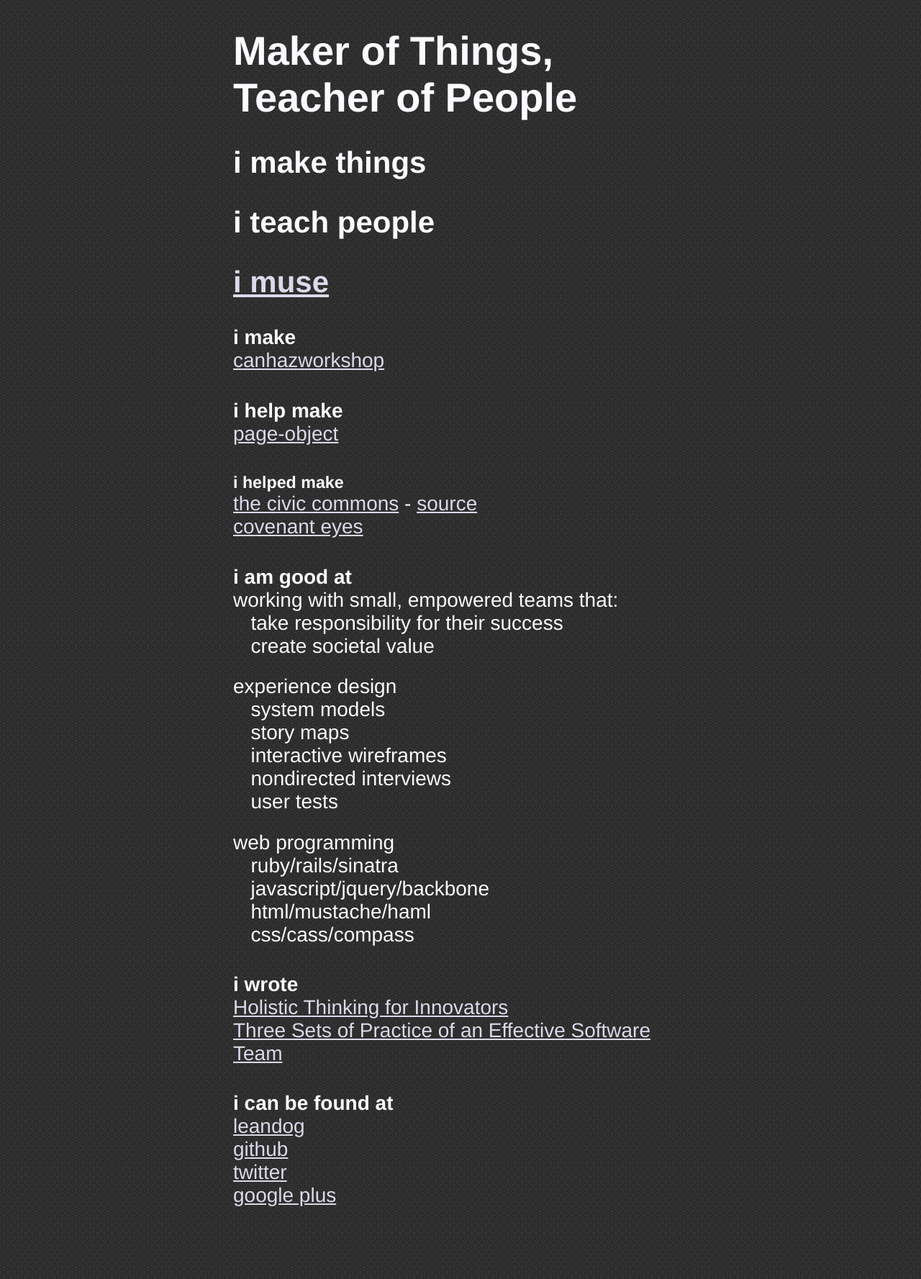
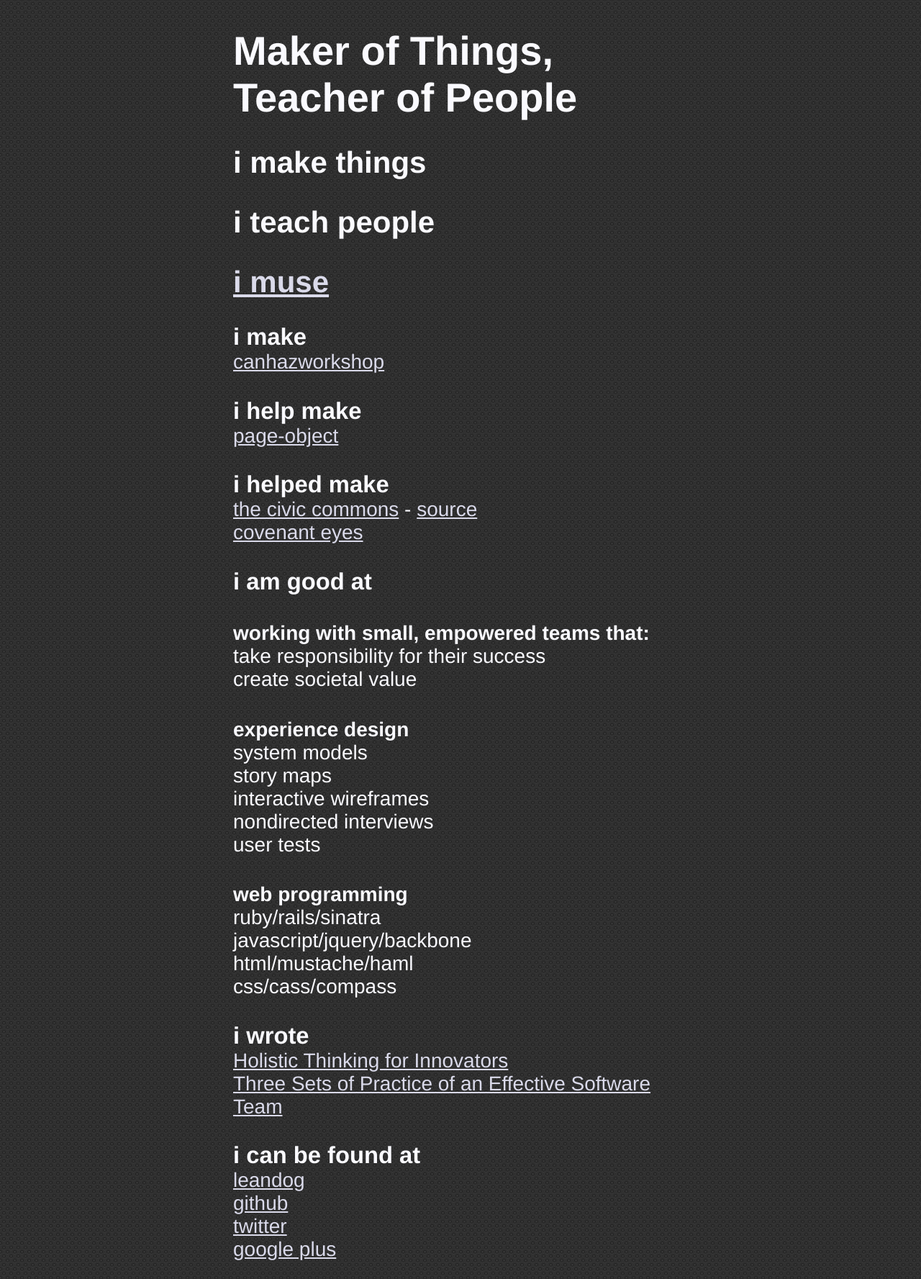
Before and after one commit to zspencer/www.zeespencer.com, a Jekyll site: the page built from index.markdown, in a window 1280 px wide. Shown: the whole page at 72% size. Built offline with Jekyll 4.4.1, drawn with Linux system fonts in a browser that asks for light colours.

```diff
--- a/index.markdown
+++ b/index.markdown
@@ -9,38 +9,40 @@
 
 ## [i muse](/musings/)
 
-#### i make
+### i make
   * [canhazworkshop](http://canhazworkshop.com)
 
-#### i help make
+### i help make
   * [page-object](https://github.com/cheezy/page-object)
 
-##### i helped make
+### i helped make
   * [the civic commons](http://theciviccommons.com) - [source](https://github.com/CivicCommons/CivicCommons)
   * [covenant eyes](http://www.covenanteyes.com)
 
-#### i am good at
-* working with small, empowered teams that:
+### i am good at
+
+#### working with small, empowered teams that:
   * take responsibility for their success
   * create societal value
-* experience design
+
+#### experience design
   * system models
   * story maps
   * interactive wireframes
   * nondirected interviews
   * user tests
-* web programming
+
+#### web programming
   * ruby/rails/sinatra
   * javascript/jquery/backbone
   * html/mustache/haml
   * css/cass/compass
 
-
-#### i wrote
+### i wrote
   * [Holistic Thinking for Innovators](http://businessinnovationfactory.com/weblog/introduction-holistic-thinking-innovators)
   * [Three Sets of Practice of an Effective Software Team](http://pillartechnology.com/blog/?p=205)
 
-#### i can be found at
+### i can be found at
   * [leandog](http://leandog.com/who-we-are/team/sporting-dogs/zee-spencer-1/)
   * [github](http://github.com/zspencer)
   * [twitter](http://twitter.com/zspencer)
```
